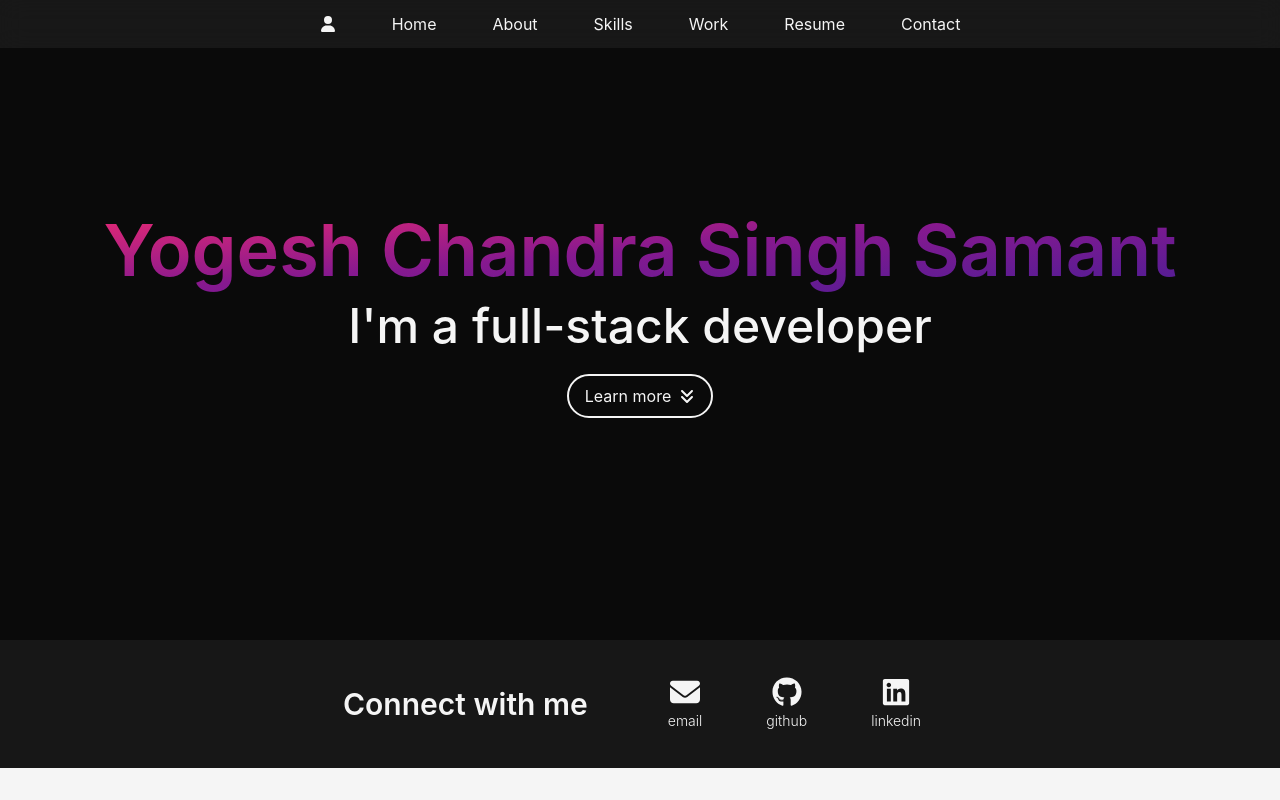
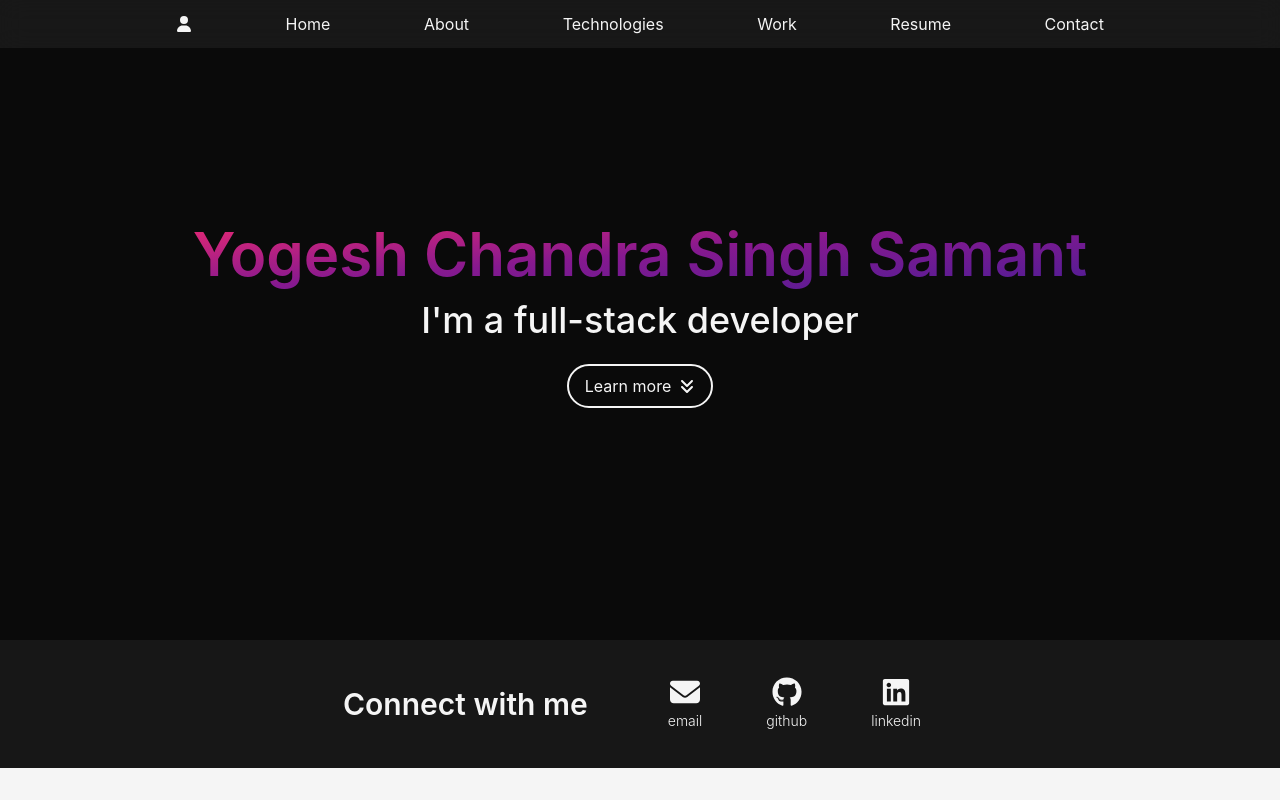
Before and after one commit to yogesh-ch-ss/PortfolioWebsite, a React (Create React App) app in the folder portfolio/: page / in a window 1280 px wide. Shown: the top 800 px of the page. Built offline with nearby package versions, Linux system fonts and the light colour scheme; the HTML template or start-up script is replaced by a standard one.

Commit message:
update navbar and align all elements to max-w-[60rem]

```diff
--- a/portfolio/src/components/About.jsx
+++ b/portfolio/src/components/About.jsx
@@ -1,24 +1,8 @@
 import React from "react";
-import HTML from "../assets/html.png";
-import CSS from "../assets/css.png";
-import JavaScript from "../assets/javascript.png";
-import ReactImg from "../assets/react.png";
-import Node from "../assets/node.png";
-import FireBase from "../assets/firebase.png";
-import GitHub from "../assets/github.png";
-import Tailwind from "../assets/tailwind.png";
-import Mongo from "../assets/mongo.png";
-import TypeScript from "../assets/typescript.png";
-import Express from "../assets/express.png";
-
-import { FaDisplay, FaServer } from "react-icons/fa6";
-
-// tech stack: html, css, javascript, typescript, react, tailwind, nodejs, expressjs, mongodb,
-// tools: aws, github, postman, firebase
 
 const About = () => {
   return (
-    <div name="about" className="w-full bg-neutral-100 text-neutral-950 py-8">
+    <div name="about" className="w-full bg-neutral-100 text-neutral-950 py-24">
       <div className="flex flex-col justify-center items-center w-full h-full">
         {/* container */}
         <div className="max-w-[1000px] w-full px-2 py-2">
--- a/portfolio/src/components/Home.jsx
+++ b/portfolio/src/components/Home.jsx
@@ -11,12 +11,12 @@ const Home = () => {
       className="w-full h-[40rem] bg-neutral-950 text-center"
     >
       {/* container */}
-      <div className="max-w-[72rem] mx-auto px-8 flex flex-col justify-center h-full">
+      <div className="max-w-[60rem] mx-auto px-8 flex flex-col justify-center h-full">
         {/* <p className="text-neutral-400 py-2 font-medium">Hi, my name is </p> */}
-        <h1 className="text-4xl md:text-7xl font-semibold text-neutral-100 py-2 bg-clip-text text-transparent bg-gradient-to-br from-pink-600 via-fuchsia-800 to-violet-900 from-10% via-50%">
+        <h1 className="text-4xl md:text-6xl font-semibold text-neutral-100 py-2 bg-clip-text text-transparent bg-gradient-to-br from-pink-600 via-fuchsia-800 to-violet-900 from-10% via-50%">
           Yogesh Chandra Singh Samant
         </h1>
-        <h2 className="text-2xl md:text-5xl font-medium text-neutral-100 py-2">
+        <h2 className="text-2xl md:text-4xl font-medium text-neutral-100 py-2">
           I'm a full-stack developer
         </h2>
         {/* <p className="text-neutral-100 py-2 font-normal">
--- a/portfolio/src/components/Navbar.jsx
+++ b/portfolio/src/components/Navbar.jsx
@@ -8,7 +8,7 @@ const Navbar = () => {
   const handleClick = () => setNav(!nav);
 
   return (
-    <div className="fixed w-full h-12 flex justify-between md:justify-center items-center px-4 bg-neutral-800 bg-opacity-50 backdrop-blur-md text-neutral-100 z-30">
+    <div className="fixed w-full h-12 flex flex-row md:flex-col justify-between md:justify-center items-center px-4 bg-neutral-800 bg-opacity-50 backdrop-blur-md text-neutral-100 z-30">
       <div className="md:hidden text-2xl px-4 cursor-pointer z-30">
         <Link to="home" smooth={true} duration={500}>
           <FaUser />
@@ -16,8 +16,8 @@ const Navbar = () => {
       </div>
 
       {/* menu */}
-      <div className="text-base">
-        <ul className="hidden md:flex items-center justify-evenly px-4 gap-6">
+      <div className="text-base w-full max-w-[60rem]">
+        <ul className="hidden md:flex items-center justify-between gap-6">
           <li className="hover:text-white hover:scale-[120%] duration-200">
             <Link to="home" smooth={true} duration={500}>
               <FaUser />
@@ -35,7 +35,7 @@ const Navbar = () => {
           </li>
           <li>
             <Link to="skills" smooth={true} duration={500}>
-              Skills
+              Technologies
             </Link>
           </li>
           <li>
@@ -86,7 +86,7 @@ const Navbar = () => {
         </li>
         <li className="py-6 text-4xl">
           <Link onClick={handleClick} to="skills" smooth={true} duration={500}>
-            Skills
+            Technologies
           </Link>
         </li>
         <li className="py-6 text-4xl">
@@ -105,44 +105,6 @@ const Navbar = () => {
           </Link>
         </li>
       </ul>
-
-      {/* socials */}
-      {/* <div className="hidden lg:flex fixed flex-col top-[50%] left-0">
-        <ul>
-          <li className="w-[160px] h-[60px] flex justify-between items-center ml-[-100px] hover:ml-[-10px] duration-300 bg-blue-500">
-            <a
-              href="/"
-              className="flex justify-between items-center w-full text-gray-300"
-            >
-              Linkedin <FaLinkedin size={30} />
-            </a>
-          </li>
-          <li className="w-[160px] h-[60px] flex justify-between items-center ml-[-100px] hover:ml-[-10px] duration-300 bg-gray-600">
-            <a
-              href="/"
-              className="flex justify-between items-center w-full text-gray-300"
-            >
-              Github <FaGithub size={30} />
-            </a>
-          </li>
-          <li className="w-[160px] h-[60px] flex justify-between items-center ml-[-100px] hover:ml-[-10px] duration-300 bg-red-500">
-            <a
-              href="/"
-              className="flex justify-between items-center w-full text-gray-300"
-            >
-              Email <HiOutlineMail size={30} />
-            </a>
-          </li>
-          <li className="w-[160px] h-[60px] flex justify-between items-center ml-[-100px] hover:ml-[-10px] duration-300 bg-purple-500">
-            <a
-              href="/"
-              className="flex justify-between items-center w-full text-gray-300"
-            >
-              Resume <BsFillPersonLinesFill size={30} />
-            </a>
-          </li>
-        </ul>
-      </div> */}
     </div>
   );
 };
```
Also changed, not shown: portfolio/src/layout.txt (added).
